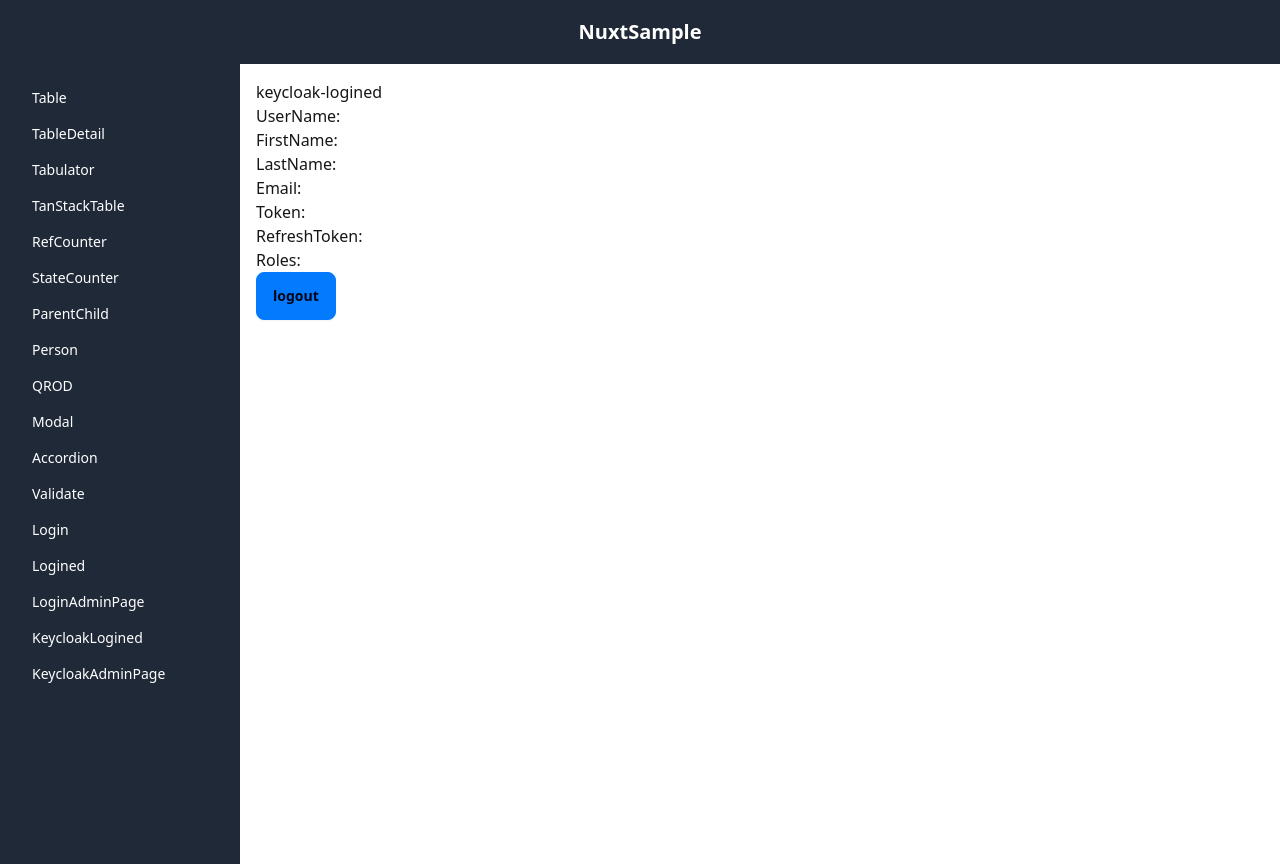
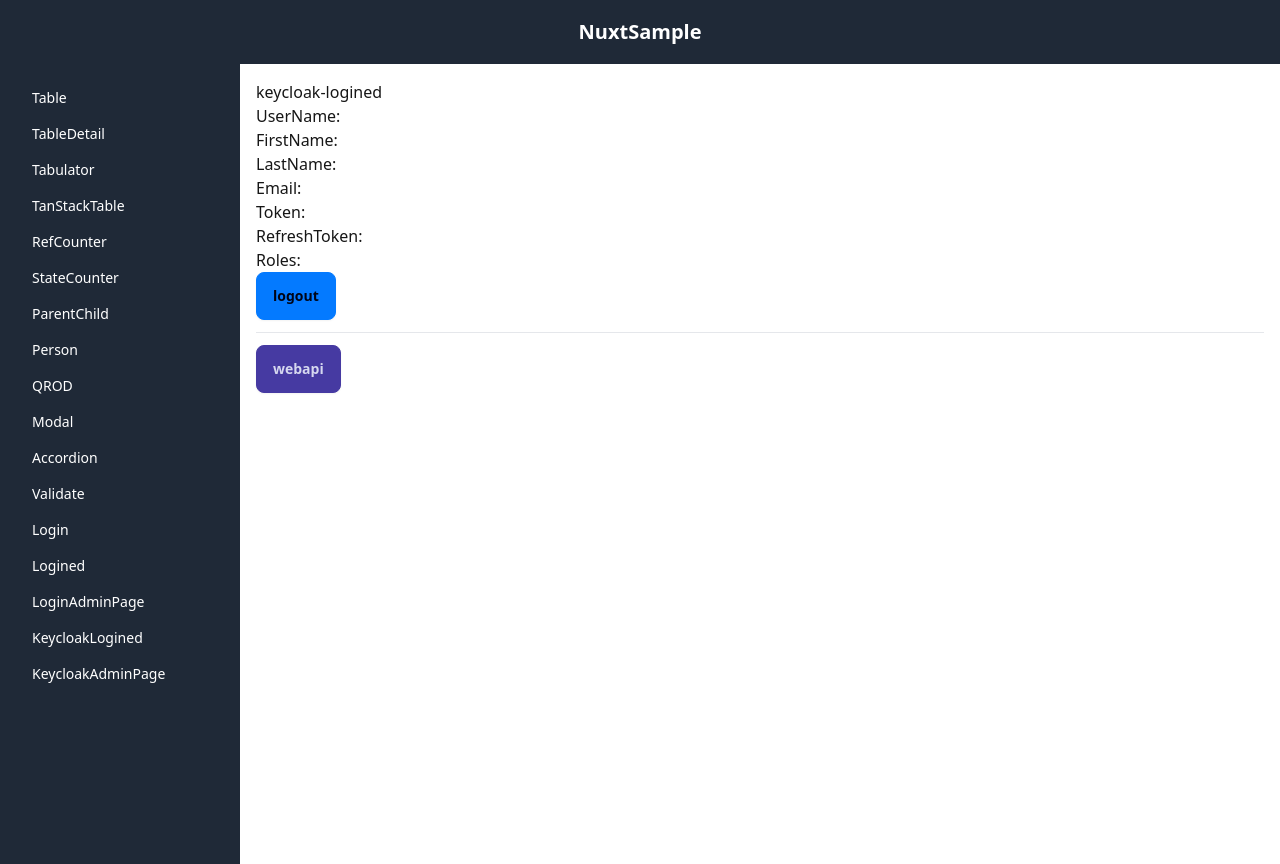
Before and after one commit to alkanoic/AspNetCoreSample, a Nuxt app in the folder src/NuxtSample/: page /keycloak-logined in a window 1280 px wide. Built offline with nearby package versions, Linux system fonts and the light colour scheme; no server answers.

Commit message:
add keycloak auth webapi

```diff
--- a/src/NuxtSample/nuxt.config.ts
+++ b/src/NuxtSample/nuxt.config.ts
@@ -29,7 +29,7 @@ export default defineNuxtConfig({
   },
   runtimeConfig: {
     public: {
-      keycloakUrl: "http://localhost:8080",
+      keycloakUrl: "http://keycloak:8080",
       keycloakRealm: "Test",
       keycloakClientId: "spa-client",
       apiBaseUrl: process.env.API_BASE_URL || "https://localhost:7036",
--- a/src/NuxtSample/src/middleware/keycloakAuth.ts
+++ b/src/NuxtSample/src/middleware/keycloakAuth.ts
@@ -10,7 +10,7 @@ export default defineNuxtRouteMiddleware((to) => {
     return keycloakStore
       .login(location.origin + to.path)
       .then(() => {
-        if (!keycloakStore.getToken) {
+        if (keycloakStore.isAuthenticated) {
           return;
         }
       })
--- a/src/NuxtSample/src/pages/keycloak-logined.vue
+++ b/src/NuxtSample/src/pages/keycloak-logined.vue
@@ -9,12 +9,16 @@
     <p>RefreshToken: {{ keycloakAuthStore.getRefreshToken }}</p>
     <p>Roles: {{ keycloakAuthStore.getRoles }}</p>
     <button class="btn btn-primary" @click="logout">logout</button>
+    <hr class="my-3" />
+    <button class="btn btn-secondary" @click="fetchWebapi">webapi</button>
+    <p>{{ webapi }}</p>
   </div>
 </template>
 
 <script setup lang="ts">
 import { useKeycloakAuthStore } from "~/store/keycloakAuthStore";
 const keycloakAuthStore = useKeycloakAuthStore();
+const webapi = ref("");
 
 definePageMeta({
   middleware: "keycloak-auth",
@@ -23,4 +27,35 @@ definePageMeta({
 async function logout() {
   await keycloakAuthStore.Logout(location.origin);
 }
+
+async function fetchWebapi() {
+  webapi.value = "";
+  try {
+    const runtimeConfig = useRuntimeConfig();
+    const params = {
+      sample: "sample"
+    };
+    const response = await fetch(
+      `${runtimeConfig.public.apiBaseUrl}/api/auth/sample?` + new URLSearchParams(params),
+      {
+        method: "GET",
+        headers: {
+          "accept": "application/json",
+          "Authorization": `Bearer ${keycloakAuthStore.getToken}`
+        }
+      }
+    );
+    const data = await response.json();
+    if (response.ok) {
+      webapi.value = data;
+      return true;
+    } else {
+      console.log("webapi failed");
+      return false;
+    }
+  } catch (error) {
+    console.error(error);
+    return false;
+  }
+}
 </script>
--- a/src/NuxtSample/src/pages/logined.vue
+++ b/src/NuxtSample/src/pages/logined.vue
@@ -20,13 +20,13 @@
 import { useAuthStore } from "~/store/authStore"
 const authStore = useAuthStore();
 const accessToken = ref("");
-const roles = ref("");
+const roles = ref([""]);
 const name = ref("");
 const preferredUsername = ref("");
 const givenName = ref("");
 const familyName = ref("");
 const email = ref("");
-const details = ref("");
+const details = ref();
 const webapi = ref("");
 
 definePageMeta({
--- a/src/NuxtSample/src/store/keycloakAuthStore.ts
+++ b/src/NuxtSample/src/store/keycloakAuthStore.ts
@@ -48,6 +48,7 @@ export const useKeycloakAuthStore = defineStore("auth", {
       try {
         await this.keycloak.init({
           onLoad: "check-sso",
+          silentCheckSsoFallback: false,
           silentCheckSsoRedirectUri: `${location.origin}/silent-check-sso.html`,
         });
         if (this.keycloak.authenticated) {
```
